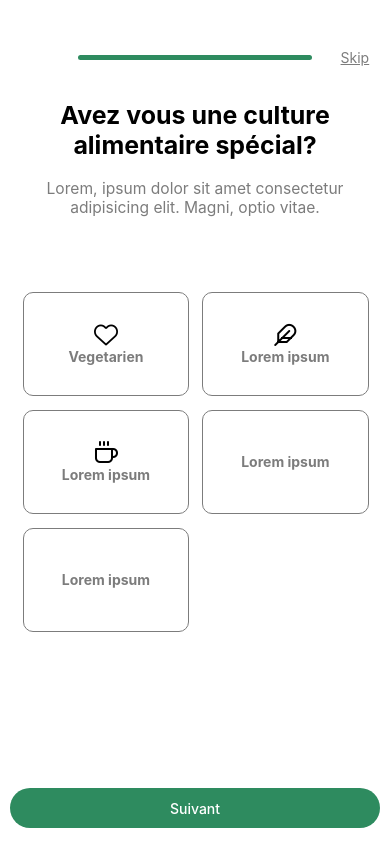
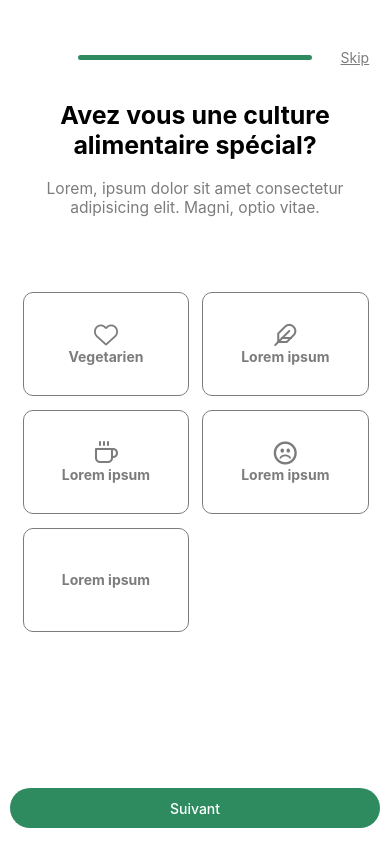
Before and after one commit to Fredericweb/bouffemap, a React Native app: screen /Filtrage in a window 390 px wide. Built offline with nearby package versions, Linux system fonts and the light colour scheme.

Commit message:
Filtrage

```diff
--- a/App.js
+++ b/App.js
@@ -18,7 +18,7 @@ export default function App() {
       <NavigationContainer>
         <StatusBar hidden={true} />
         <Stack.Navigator
-          initialRouteName='Slide'
+          initialRouteName='Filtrage'
           screenOptions={{ headerShown: false }}
         >
           <Stack.Screen name='Slide' component={CardList} />
--- a/components/icon/Icon.js
+++ b/components/icon/Icon.js
@@ -1,32 +1,44 @@
 import React from 'react';
-import { Text, View } from 'react-native';
-import { AntDesign, Ionicons, MaterialCommunityIcons, Feather } from '@expo/vector-icons';
-
-
+import { Text, View, StyleSheet } from 'react-native';
+import { AntDesign, Ionicons, MaterialCommunityIcons, Feather, Entypo } from '@expo/vector-icons';
 
 const Icon = (props) => {
     const { iconType, iconColor, iconName } = props
+
+
     return (
+
         <View>
             {
                 iconType === 'Feather' ? (
-                    <Feather
-                        name={iconName}
-                        size={24}
-                        color='black'
-                    />
-                ) : <Text></Text>
+                    <View style={styles.container}>
+                        <Feather
+                            style={styles.iconStyle}
+                            name={iconName}
+                            size={24}
+                            color={iconColor}
+                        />
+                    </View>
+                ) : <View></View>
 
             }
             {
-                 iconType === 'AntDesign' ? (
-                    <AntDesign name={iconName} size={24} color='black' />
 
-                    ):<Text></Text>
+                iconType === 'AntDesign' ? (
+                    <View style={styles.container}>
+                        <AntDesign name={iconName} size={24} color={iconColor} style={styles.iconStyle} />
+                    </View>
+                ) : <View></View>
             }
+            {
 
+                iconType === 'Entypo' ? (
+                    <View style={styles.container}>
+                        <Entypo name={iconName} size={24} color={iconColor} style={styles.iconStyle} />
+                    </View>
 
-
+                ) : <View></View>
+            }
         </View>
     )
 
@@ -34,3 +46,10 @@ const Icon = (props) => {
 };
 
 export default Icon;
+
+const styles = StyleSheet.create({
+    container: {
+        alignItems: 'center',
+        justifyContent: 'center',
+    },
+})
--- a/screens/Filtrage/FiltrageCard/Card.js
+++ b/screens/Filtrage/FiltrageCard/Card.js
@@ -19,7 +19,10 @@ const Card = (props) => {
                     </View>
                 ) : (
                     <View style={display}>
-                        <Icon iconType={iconType} iconName={iconName} iconColor='#7c7c7c' />
+                        <View style={styles.icon}>
+                            <Icon iconType={iconType} iconName={iconName} iconColor='#7c7c7c' />
+                        </View>
+
                         <Text style={styles.cardText}>{text}</Text>
                     </View>
                 )
@@ -63,5 +66,5 @@ const styles = StyleSheet.create({
         fontSize: 14,
         fontWeight: '700',
         color: '#7c7c7c'
-    }
+    },
 });
```
